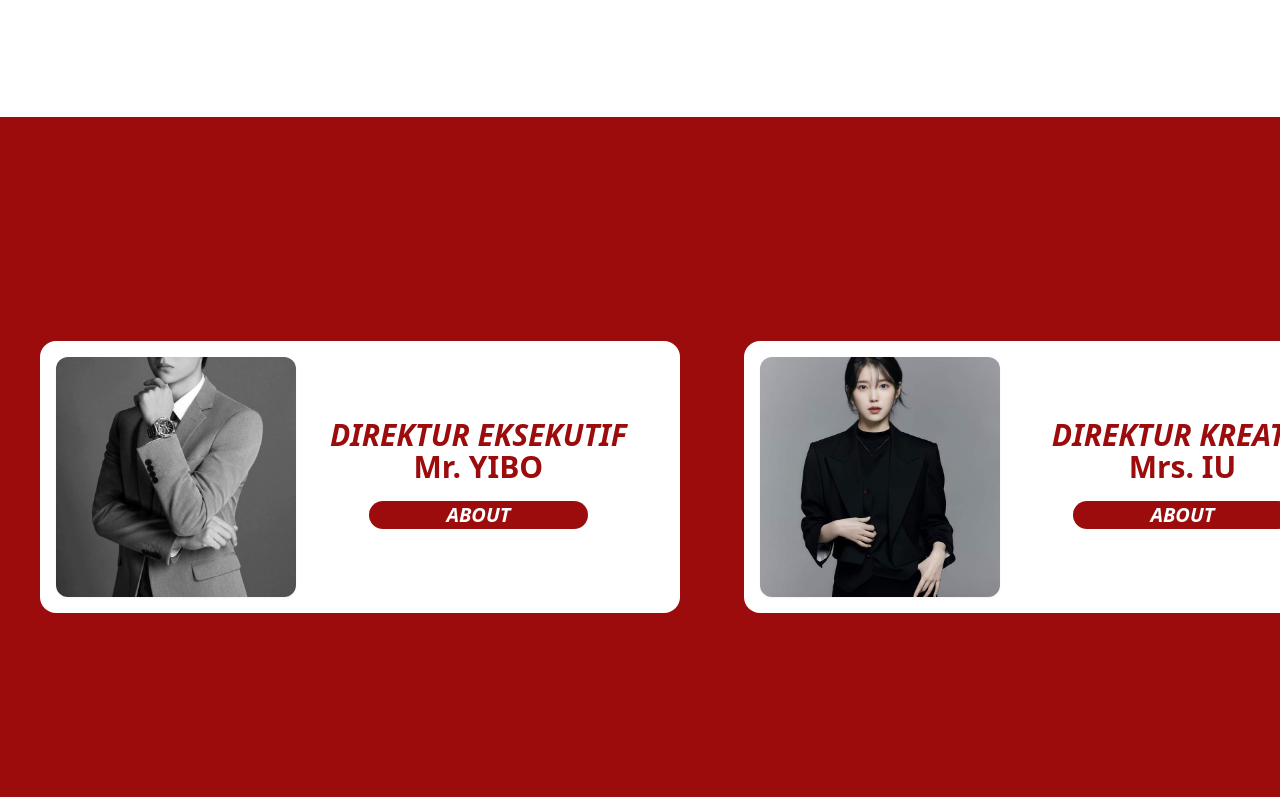
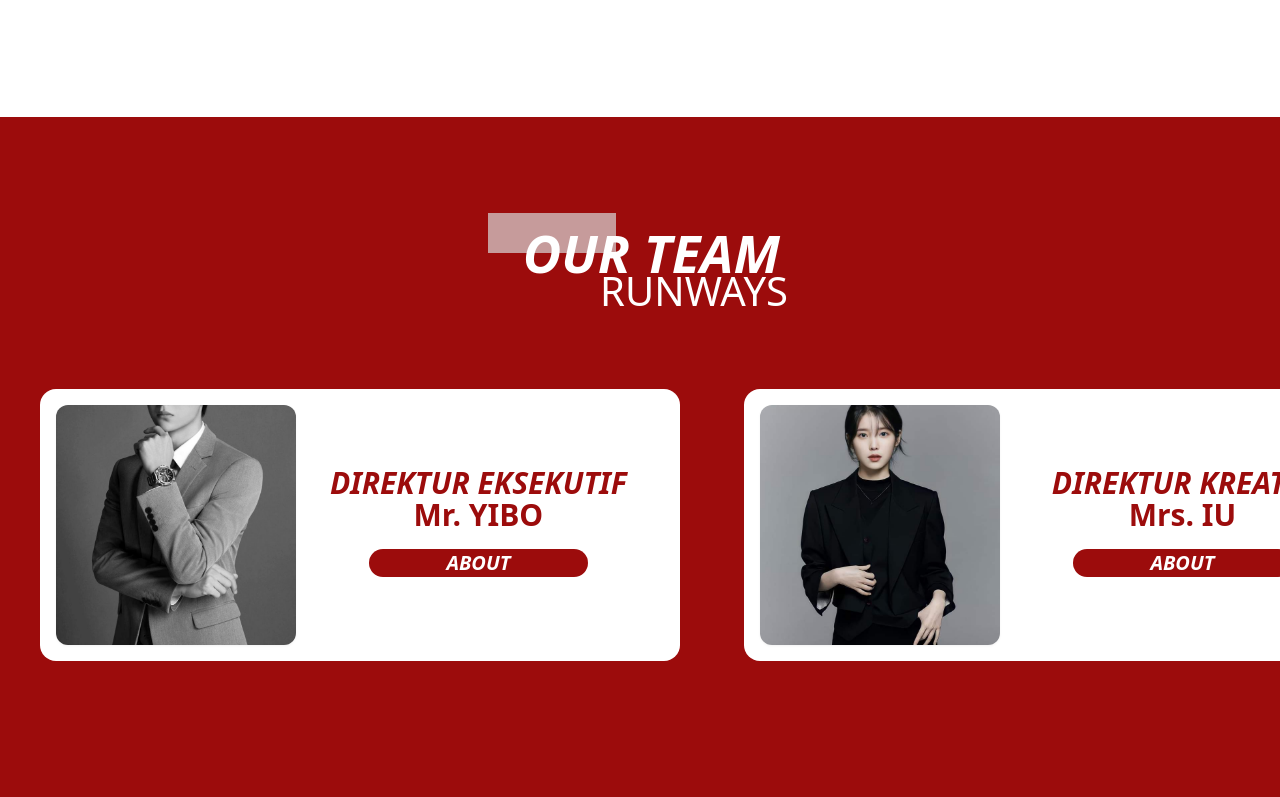
Before and after one commit to BagasYudha/RunwaysAgency, a plain HTML site: page profile.html in a window 1280 px wide. Shown: the part 1643-2440 px from the top of the page. Drawn offline with nearby package versions, Linux system fonts and the light colour scheme.

Commit message:
profile finishing

```diff
--- a/profile.html
+++ b/profile.html
@@ -3,7 +3,7 @@
   <head>
     <meta charset="UTF-8" />
     <meta name="viewport" content="width=device-width, initial-scale=1.0" />
-    <title>Home-RunwaysAgency</title>
+    <title>Profile - RunwaysAgency</title>
     <link
       rel="icon"
       type="image/x-icon"
@@ -163,9 +163,26 @@
       <!-- KONTEN 2 END -->
 
       <!-- KONTEN 3  -->
-      <section
-        class="w-full h-[90dvh] gap-16 flex overflow-x-auto items-center bg-[#9C0C0C]"
+      <section id="out-team" class="bg-[#9C0C0C] h-[110dvh]">
+        <!-- headng  -->
+        <div class="w-full items-center justify-center flex pt-24">
+          <div class="text-[3.3rem] w-[320px] relative h-44 ml-4">
+            <div class="top-0"></div>
+            <div
+              class="bg-[#D9D9D9] opacity-70 w-2/5 h-10 top-0 absolute"
+            ></div>
+            <h1 class="font-bold italic text-end text-white right-7 absolute">
+              OUR TEAM
+            </h1>
+            <h1
+              class="text-end text-white text-[2.5rem] font-light pt-12 mr-5 bottom-0"
             >
+              RUNWAYS
+            </h1>
+          </div>
+        </div>
+        <!-- headng  end -->
+        <div class="item-team w-full gap-16 flex overflow-x-auto">
           <!-- item 1 -->
           <div class="ml-[40px] p-4 rounded-2xl min-w-[50svw] bg-white flex">
             <div class="h-[240px] w-[240px] relative top-0">
@@ -480,8 +497,9 @@
             </div>
           </div>
           <!-- item 7 -->
+        </div>
       </section>
-      <!-- KONTEN 3  -->
+      <!-- KONTEN 3 END -->
 
       <footer class="bg-[#9c0c0c] mt-[10dvh]">
         <div class="w-full py-5 md:flex md:items-center md:justify-between">
--- a/style/home-style.css
+++ b/style/home-style.css
@@ -63,4 +63,8 @@
   width: 10px;
 } */
 
+/* .item-team::-webkit-scrollbar {
+  margin: 10px;
+} */
+
 /* hover item end*/
```
Lines whose indentation alone changed are shown as unchanged.
